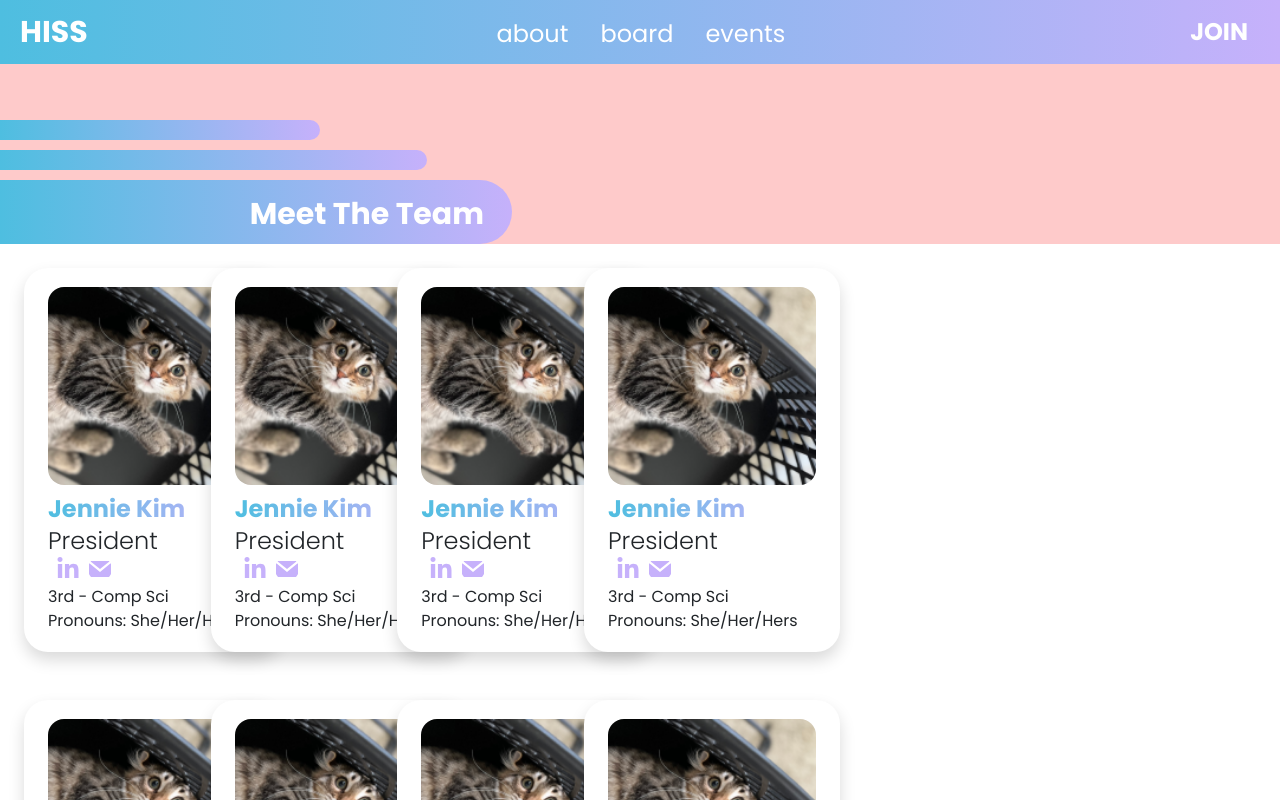
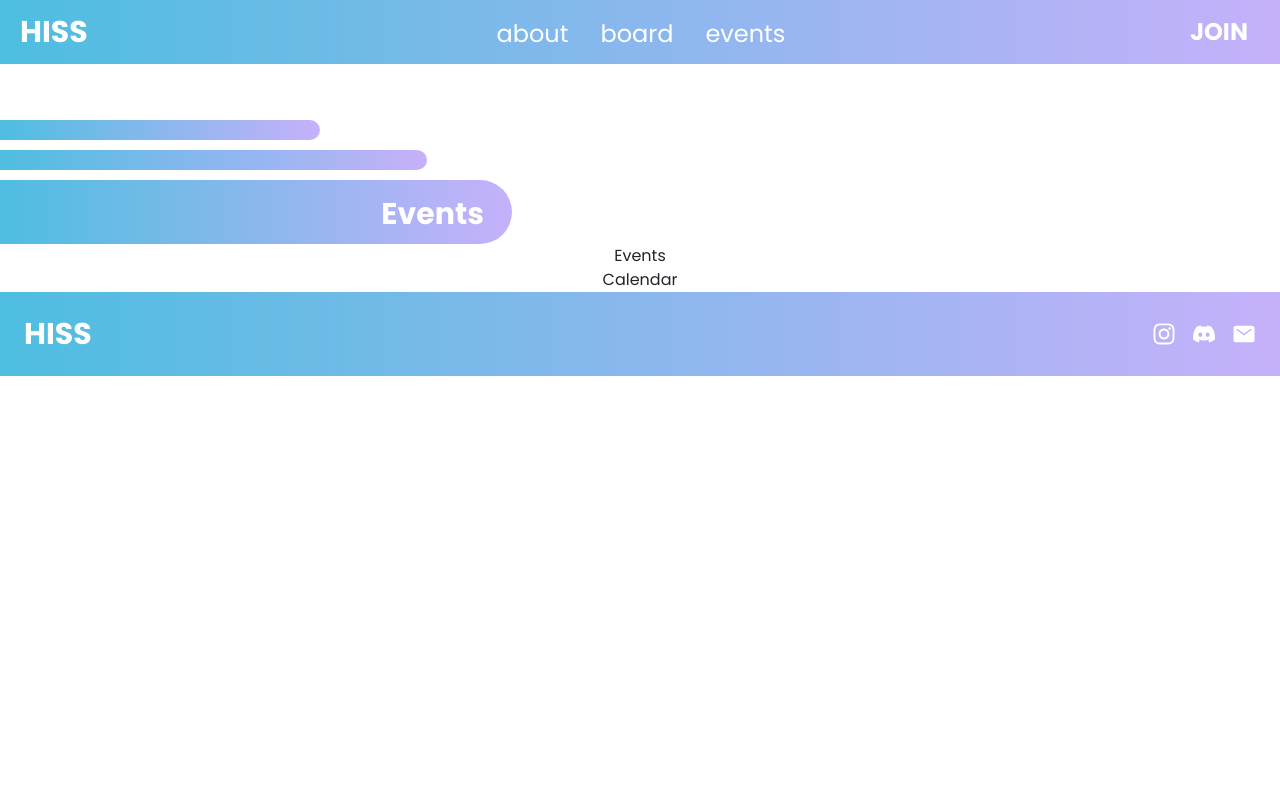
Before and after one commit to acm-ucr/hiss-website, a Next.js app: page /events in a window 1280 px wide. Shown: the top 800 px of the page. Built offline with nearby package versions, Linux system fonts and the light colour scheme.

Commit message:
more setup

```diff
--- a/src/app/board/page.js
+++ b/src/app/board/page.js
@@ -4,7 +4,9 @@ const Home = () => {
   return (
     <>
       <Title title={"Meet The Team"} />
-      <Cards />
+      <div className="flex flex-col justify-center items-center">
+        <Cards />
+      </div>
     </>
   );
 };
--- a/src/app/events/page.js
+++ b/src/app/events/page.js
@@ -1,10 +1,14 @@
 import Title from "@/components/Title";
-import Cards from "@/components/board/Cards";
+import Events from "@/components/Events";
+import Calendar from "@/components/calendar/Calendar";
 const Home = () => {
   return (
     <>
-      <Title title={"Meet The Team"} />
-      <Cards />
+      <Title title={"Events"} />
+      <div className="flex flex-col justify-center items-center">
+        <Events />
+        <Calendar />
+      </div>
     </>
   );
 };
--- a/src/app/page.js
+++ b/src/app/page.js
@@ -4,12 +4,12 @@ import Cards from "@/components/about/Cards";
 import Events from "@/components/Events";
 const Home = () => {
   return (
-    <>
+    <div className="flex flex-col justify-center items-center">
       <Landing />
       <HISS />
       <Cards />
       <Events />
-    </>
+    </div>
   );
 };
 export default Home;
--- a/src/components/Header.jsx
+++ b/src/components/Header.jsx
@@ -2,7 +2,7 @@ import React from "react";
 
 const Header = ({ text }) => {
   return (
-    <div className="flex-col items-center justify-center ml-1 inline-flex">
+    <div className="flex-col items-center justify-center inline-flex">
       <p className="text-4xl font-bold text-transparent bg-clip-text bg-gradient-to-r from-hiss-blue to-hiss-purple">
         {text}
       </p>
--- a/src/components/Title.jsx
+++ b/src/components/Title.jsx
@@ -2,7 +2,7 @@ import React from "react";
 
 const Title = ({ title }) => {
   return (
-    <div className="bg-red-200">
+    <div>
       <div className="bg-gradient-to-r from-hiss-blue to-hiss-purple mb-2.5 mt-14 h-5 w-1/4 rounded-r-full"></div>
       <div className="bg-gradient-to-r from-hiss-blue to-hiss-purple h-5 w-1/3 mb-2.5 rounded-r-full"></div>
       <div className="text-white text-right pr-7 pt-3 font-poppins font-bold text-3xl h-16 w-2/5 bg-gradient-to-r from-hiss-blue to-hiss-purple rounded-r-full">
--- a/src/components/about/Cards.jsx
+++ b/src/components/about/Cards.jsx
@@ -6,7 +6,7 @@ import Header from "../Header";
 const Cards = () => {
   return (
     <div className="rounded-lg flex flex-col p-8 w-5/12 space-y-20">
-      <Header text={"Join Us"} className="" />
+      <Header text={"Join Us"} />
       <div className="flex flex-row items-center justify-evenly">
         <Card
           text={"Discord"}
--- a/src/components/board/Cards.jsx
+++ b/src/components/board/Cards.jsx
@@ -4,7 +4,7 @@ import Card from "../board/Card.jsx";
 
 const Cards = () => {
   return (
-    <div className="w-7/12">
+    <div>
       <div className="grid grid-cols-1 md:grid-cols-2 lg:grid-cols-4">
         {board.map((member, index) => (
           <Card
--- /dev/null
+++ b/src/components/calendar/Calendar.jsx
@@ -0,0 +1,7 @@
+import React from "react";
+
+const Calendar = () => {
+  return <div>Calendar</div>;
+};
+
+export default Calendar;
--- a/src/components/events/Calender.jsx
+++ /dev/null
@@ -1,7 +0,0 @@
-import React from "react";
-
-const Calender = () => {
-  return <div>Calender</div>;
-};
-
-export default Calender;
```
